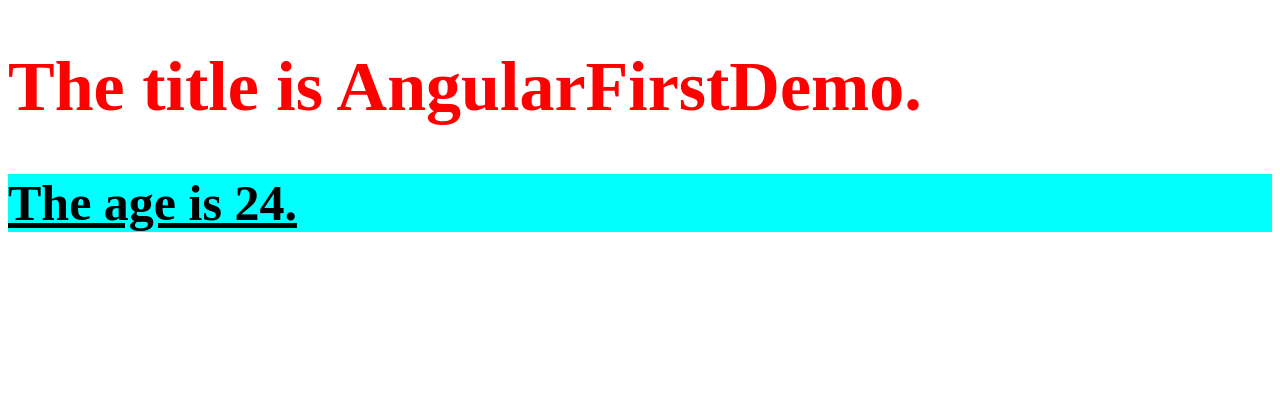
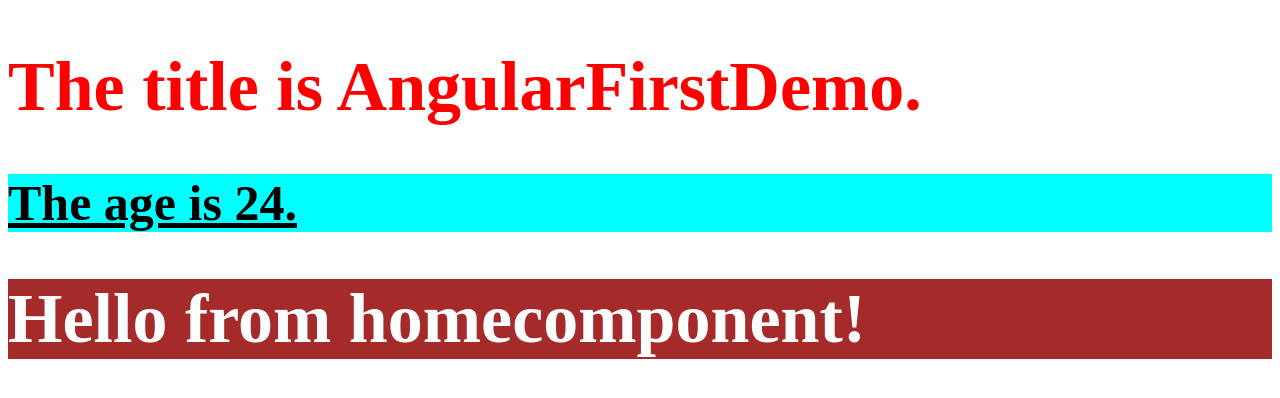
Before and after one commit to NakibBracu/angular-practise, an Angular app in the folder AngularFirstDemo/: page / in a window 1280 px wide. Shown: the top 398 px of the page. Built offline with nearby package versions, Linux system fonts and the light colour scheme.

Commit message:
create custom component and use it!

```diff
--- /dev/null
+++ b/AngularFirstDemo/src/app/HomeComponent/home.component.ts
@@ -0,0 +1,17 @@
+import { Component } from "@angular/core";
+
+@Component({
+selector:'app-home',
+template:`
+<h1>Hello from homecomponent!</h1>
+`,
+styles: `
+h1{
+    font-size:70px;
+    color: white;
+    background-color: brown;
+}
+`
+})
+
+export class HomeComponent{}
--- a/AngularFirstDemo/src/app/app.component.html
+++ b/AngularFirstDemo/src/app/app.component.html
@@ -1,2 +1,3 @@
 <h1> The title is {{title}}.</h1>
 <h2> The age is {{age}}. </h2>
+<app-home />
--- a/AngularFirstDemo/src/app/app.module.ts
+++ b/AngularFirstDemo/src/app/app.module.ts
@@ -3,10 +3,12 @@ import { BrowserModule } from '@angular/platform-browser';
 
 import { AppRoutingModule } from './app-routing.module';
 import { AppComponent } from './app.component';
+import { HomeComponent } from './HomeComponent/home.component';
 
 @NgModule({
   declarations: [
-    AppComponent
+    AppComponent,
+    HomeComponent
   ],
   imports: [
     BrowserModule,
```
